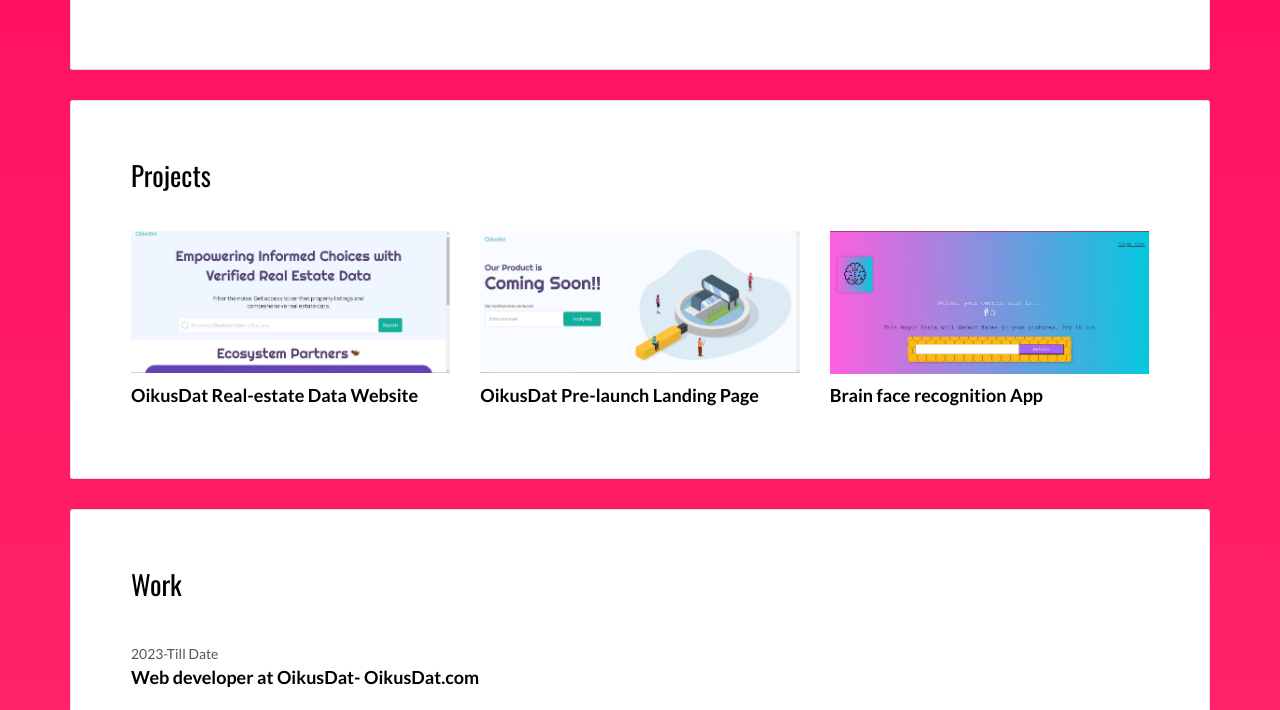
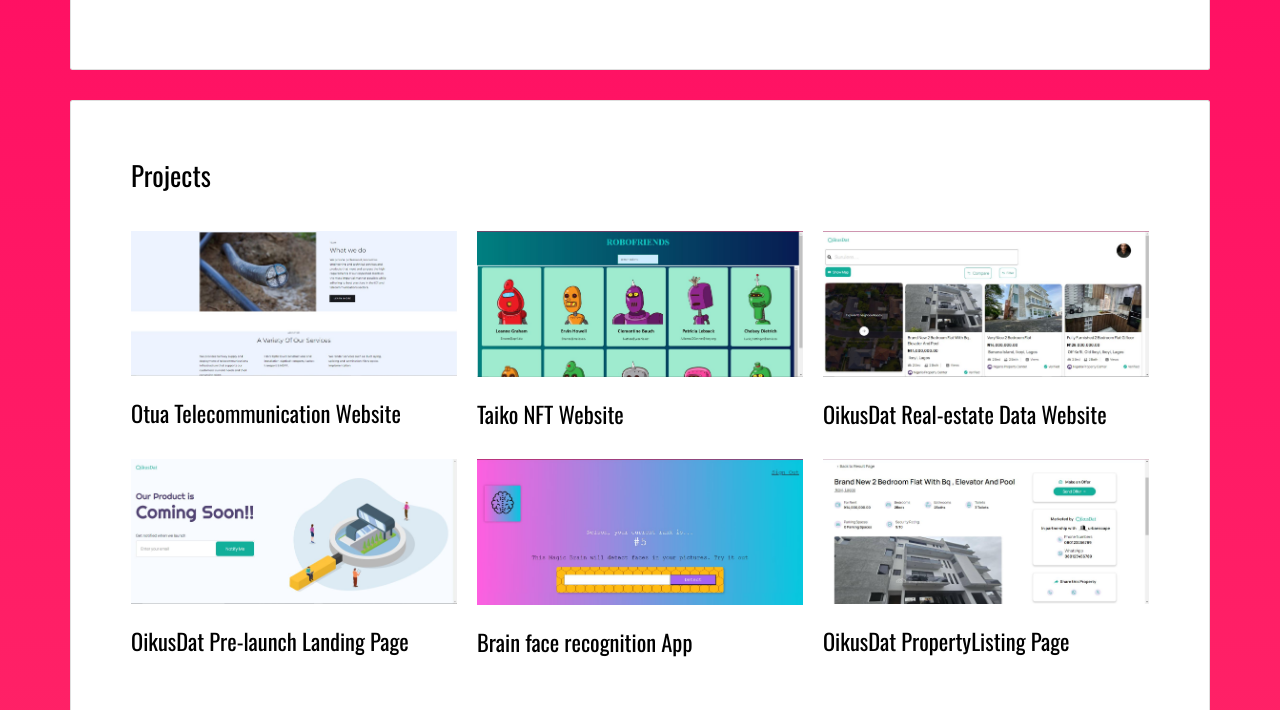
Before and after one commit to Olotuah/My-Portfolio, a plain HTML site: page index.html in a window 1280 px wide. Shown: the part 741-1451 px from the top of the page. Drawn offline with nearby package versions, Linux system fonts and the light colour scheme.

Commit message:
Initial commit

```diff
--- a/index.html
+++ b/index.html
@@ -54,17 +54,14 @@
  <div class="container">
   <div class="row">
     <div class="col-xs-12">
-
       <div class="card">
         <div class="card-block">
           <h2>About me</h2>
           <div class="row">
             <div class="col-md-4">
-    <p><img src="./assets/images/pic.jpg" class="img-responsive" alt="" style="max-height: 300px;"></p>
+              <p><img src="./assets/images/pic.jpg" class="img-responsive" alt="" style="max-height: 300px; width: 100%; height: auto;"></p>
             </div>
-
             <div class="col-md-8">
-
               <p>I am a seasoned web developer with expertise in HTML, CSS, JavaScript, and React. I thrive in dynamic environments where I can leverage my skills to craft innovative solutions. With a strong foundation in problem-solving and a creative approach to addressing challenges, I excel at handling multiple tasks efficiently on a daily basis.</p>
               <p>Key Skills:</p>
               <ul>
@@ -104,25 +101,70 @@
         <div class="card">
     <div class="card-block">
       <h2>Projects</h2>
-            <div class="row">
-              <div class="col-md-4">
-                <img src="./assets/images/landing.JPG" class="img-responsive" alt="">
-                <h3 class="h5">OikusDat Real-estate Data Website</h3>
+      <div style="display: flex; flex-wrap: wrap; margin: -10px;">
+        <div style="flex: 0 0 33.3333%; box-sizing: border-box; padding: 10px;">
+          <img src="./assets/images/dad.jpg" style="width: 100%; height: auto; display: block; margin-bottom: 10px;" alt="">
+          <h3 class="responsive-font" style="margin-bottom: 10px;">Otua Telecommunication Website</h3>
           <p></p>
         </div>
-              <div class="col-md-4">
-                <img src="./assets/images/soon.JPG" class="img-responsive" alt="">
-                <h3 class="h5"> OikusDat Pre-launch Landing Page </h3>
+        <div style="flex: 0 0 33.3333%; box-sizing: border-box; padding: 10px;">
+          <img src="./assets/images/nft.jpg" style="width: 100%; height: auto; display: block; margin-bottom: 10px;" alt="">
+          <h3 class="responsive-font" style="margin-bottom: 10px;">Taiko NFT Website</h3>
           <p></p>
         </div>
-              <div class="col-md-4">
-                <img src="./assets/images/brain.JPG" class="img-responsive" alt="">
-                <h3 class="h5"> Brain face recognition App</h3>
+        <div style="flex: 0 0 33.3333%; box-sizing: border-box; padding: 10px;">
+          <img src="./assets/images/front.jpg" style="width: 100%; height: auto; display: block; margin-bottom: 10px;" alt="">
+          <h3 class="responsive-font" style="margin-bottom: 10px;">OikusDat Real-estate Data Website</h3>
+          <p></p>
+        </div>
+        <div style="flex: 0 0 33.3333%; box-sizing: border-box; padding: 10px;">
+          <img src="./assets/images/soon.JPG" style="width: 100%; height: auto; display: block; margin-bottom: 10px;" alt="">
+          <h3 class="responsive-font" style="margin-bottom: 10px;">OikusDat Pre-launch Landing Page</h3>
+          <p></p>
+        </div>
+        <div style="flex: 0 0 33.3333%; box-sizing: border-box; padding: 10px;">
+          <img src="./assets/images/brain.JPG" style="width: 100%; height: auto; display: block; margin-bottom: 10px;" alt="">
+          <h3 class="responsive-font" style="margin-bottom: 10px;">Brain face recognition App</h3>
+          <p></p>
+        </div>
+        <div style="flex: 0 0 33.3333%; box-sizing: border-box; padding: 10px;">
+          <img src="./assets/images/frontt.jpg" style="width: 100%; height: auto; display: block; margin-bottom: 10px;" alt="">
+          <h3 class="responsive-font" style="margin-bottom: 10px;">OikusDat PropertyListing Page</h3>
           <p></p>
         </div>
       </div>
     </div>
   </div>
+
+  <script>
+    function adjustFontSize() {
+      const elements = document.querySelectorAll('.responsive-font');
+      const screenWidth = window.innerWidth;
+
+      let fontSize;
+      if (screenWidth < 576) {
+        fontSize = '1.25rem';
+      } else if (screenWidth < 768) {
+        fontSize = '1.5rem';
+      } else if (screenWidth < 992) {
+        fontSize = '1.75rem';
+      } else if (screenWidth < 1200) {
+        fontSize = '2rem';
+      } else {
+        fontSize = '2.25rem';
+      }
+
+      elements.forEach(element => {
+        element.style.fontSize = fontSize;
+      });
+    }
+
+    // Adjust font size on initial load
+    adjustFontSize();
+
+    // Adjust font size on window resize
+    window.addEventListener('resize', adjustFontSize);
+  </script>
 
         <div class="card">
           <div class="card-block">
@@ -225,14 +267,14 @@
                 <img src="./assets/images/landing.JPG" class="img-responsive" alt="...">
                 <div class="carousel-caption">
                   <h3 class="h5">OIKUSDAT</h3>
-                  <p>2019</p>
+                  <p>2024</p>
                 </div>
               </div>
               <div class="item">
                 <img src="./assets/images/biggest.JPG" class="img-responsive" alt="...">
                 <div class="carousel-caption">
                   <h3 class="h5">EMAIL MARKETING WEBSITE</h3>
-                  <p>2020</p>
+                  <p>2023</p>
                 </div>
               </div>
 
@@ -240,6 +282,22 @@
                 <img src="./assets/images/brain.JPG" class="img-responsive" alt="...">
                 <div class="carousel-caption">
                   <h3 class="h5">PERSONAL PROJECT</h3>
+                  <p>2022</p>
+                </div>
+              </div>
+
+              <div class="item">
+                <img src="./assets/images/dad.jpg" class="img-responsive" alt="...">
+                <div class="carousel-caption">
+                  <h3 class="h5">OTUA TELECOMMUNICATIONS</h3>
+                  <p>2022</p>
+                </div>
+              </div>
+
+              <div class="item">
+                <img src="./assets/images/front.jpg" class="img-responsive" alt="...">
+                <div class="carousel-caption">
+                  <h3 class="h5">OikusDat PropertyListing</h3>
                   <p>2020</p>
                 </div>
               </div>
@@ -250,6 +308,8 @@
               <li data-target="#carousel-example-generic" data-slide-to="0" class="active"></li>
               <li data-target="#carousel-example-generic" data-slide-to="1"></li>
               <li data-target="#carousel-example-generic" data-slide-to="2"></li>
+              <li data-target="#carousel-example-generic" data-slide-to="3"></li>
+              <li data-target="#carousel-example-generic" data-slide-to="4"></li>
             </ol>
 
           </div>
```
Also changed, not shown: assets/images/dad.jpg (added), assets/images/front.jpg (added), assets/images/frontt.jpg (added), assets/images/fronttt.jpg (added), assets/images/nft.jpg (added). Lines whose indentation alone changed are shown as unchanged.
